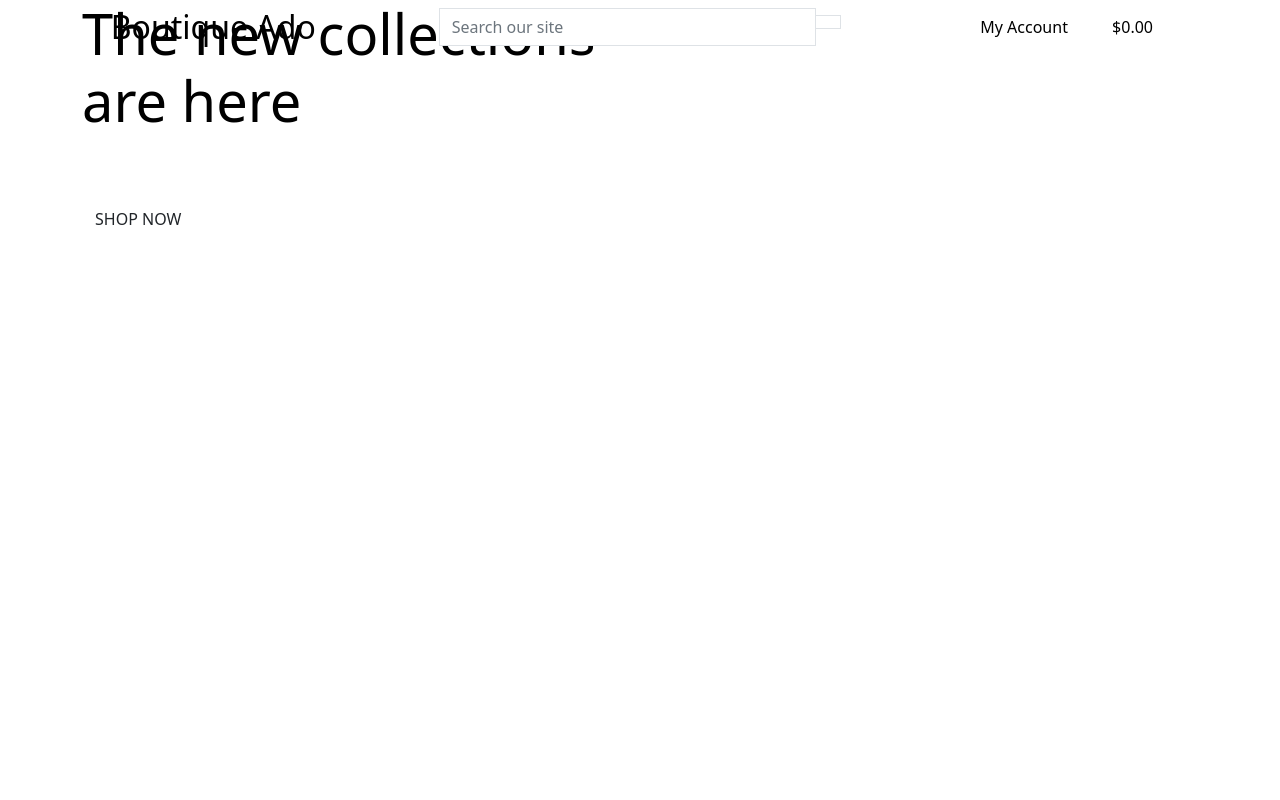
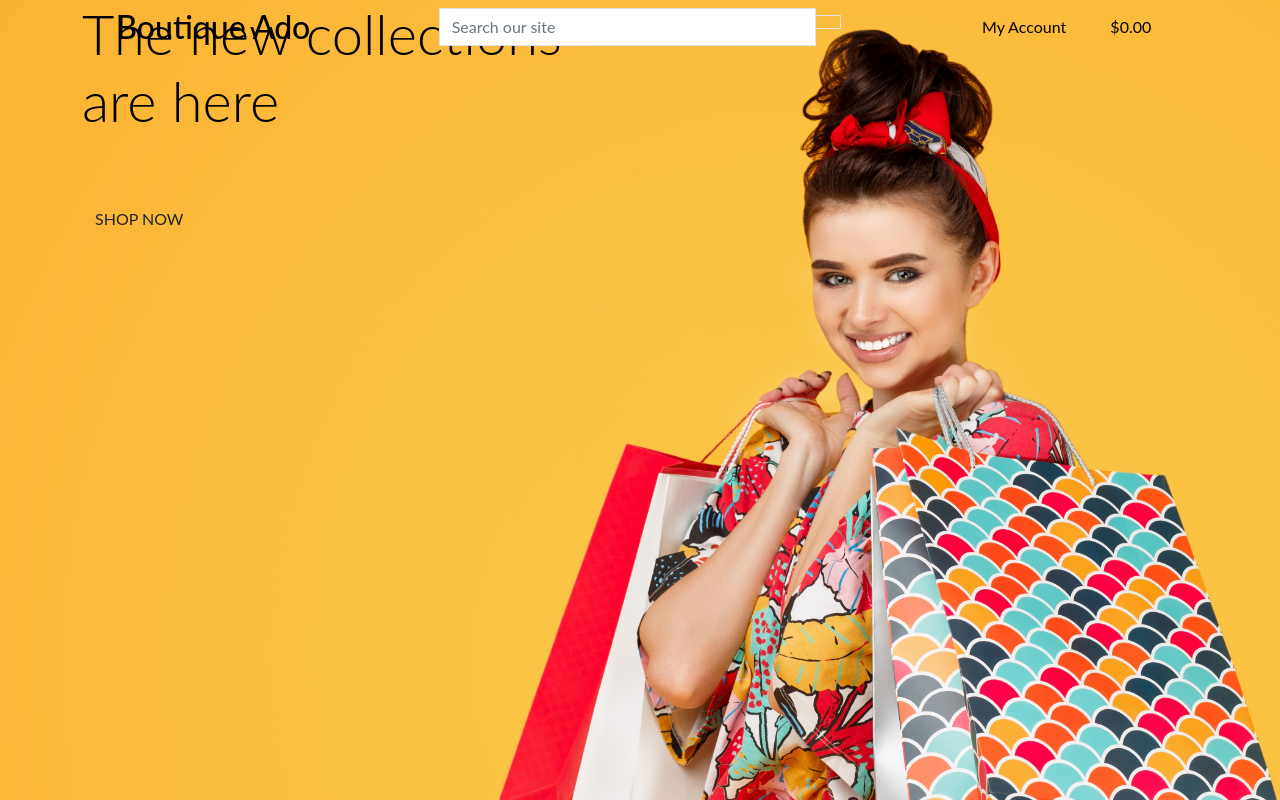
Before and after one commit to michaeldijk/boutique_ado, a Django app: page / in a window 1280 px wide. Run offline with Django 3.2, Linux system fonts and the light colour scheme; some libraries are stand-ins or nearby versions.

Commit message:
added CSS and locations

```diff
--- /dev/null
+++ b/static/css/base.css
@@ -0,0 +1,11 @@
+html {
+    height: 100%;
+}
+
+body {
+    background: url("/media/homepage_background_cropped.jpg") no-repeat center center fixed;
+    background-size: cover;
+    height: calc(100vh-164px);
+    color: #555;
+    font-family: 'Lato';
+}
--- a/templates/base.html
+++ b/templates/base.html
@@ -19,19 +19,17 @@
     <!-- Bootstrap CSS -->
     <link href="https://cdn.jsdelivr.net/npm/bootstrap@5.1.1/dist/css/bootstrap.min.css" rel="stylesheet"
         integrity="sha384-F3w7mX95PdgyTmZZMECAngseQB83DfGTowi0iMjiWaeVhAn4FJkqJByhZMI3AhiU" crossorigin="anonymous">
+    <link rel="stylesheet" href="{% static 'css/base.css' %}">
     {% endblock %}
 
     {% block extra_css %}
     {% endblock %}
 
     {% block corejs %}
-    <!-- Separate Popper and Bootstrap JS -->
-    <script src="https://cdn.jsdelivr.net/npm/@popperjs/core@2.9.3/dist/umd/popper.min.js"
-        integrity="sha384-W8fXfP3gkOKtndU4JGtKDvXbO53Wy8SZCQHczT5FMiiqmQfUpWbYdTil/SxwZgAN"
-        crossorigin="anonymous"></script>
-    <script src="https://cdn.jsdelivr.net/npm/bootstrap@5.1.1/dist/js/bootstrap.min.js"
-        integrity="sha384-skAcpIdS7UcVUC05LJ9Dxay8AXcDYfBJqt1CJ85S/CFujBsIzCIv+l9liuYLaMQ/"
-        crossorigin="anonymous"></script>
+    <!-- Separate Popper Bootstrap and jQuery JS -->
+    <script src="https://code.jquery.com/jquery-3.4.1.slim.min.js" integrity="sha384-J6qa4849blE2+poT4WnyKhv5vZF5SrPo0iEjwBvKU7imGFAV0wwj1yYfoRSJoZ+n" crossorigin="anonymous"></script>
+    <script src="https://cdn.jsdelivr.net/npm/popper.js@1.16.0/dist/umd/popper.min.js" integrity="sha384-Q6E9RHvbIyZFJoft+2mJbHaEWldlvI9IOYy5n3zV9zzTtmI3UksdQRVvoxMfooAo" crossorigin="anonymous"></script>
+    <script src="https://stackpath.bootstrapcdn.com/bootstrap/4.4.1/js/bootstrap.min.js" integrity="sha384-wfSDF2E50Y2D1uUdj0O3uMBJnjuUD4Ih7YwaYd1iqfktj0Uod8GCExl3Og8ifwB6" crossorigin="anonymous"></script>
     {% endblock %}
 
     {% block extra_js %}
@@ -44,7 +42,7 @@
     <header class="container-fluid fixed-top">
         <div class="row">
             <div class="col-12 col-lg-4 my-auto py-1 py-lg-0 text-center text-lg-left">
-                <a href="{% url home %}" class="nav-link main-logo-link">
+                <a href="{% url 'home' %}" class="nav-link main-logo-link">
                     <h2 class="logo-font text-black my-0">Boutique Ado</h2>
                 </a>
             </div>
```
Also changed, not shown: db.sqlite3, media/homepage_background_cropped.jpg (added).
